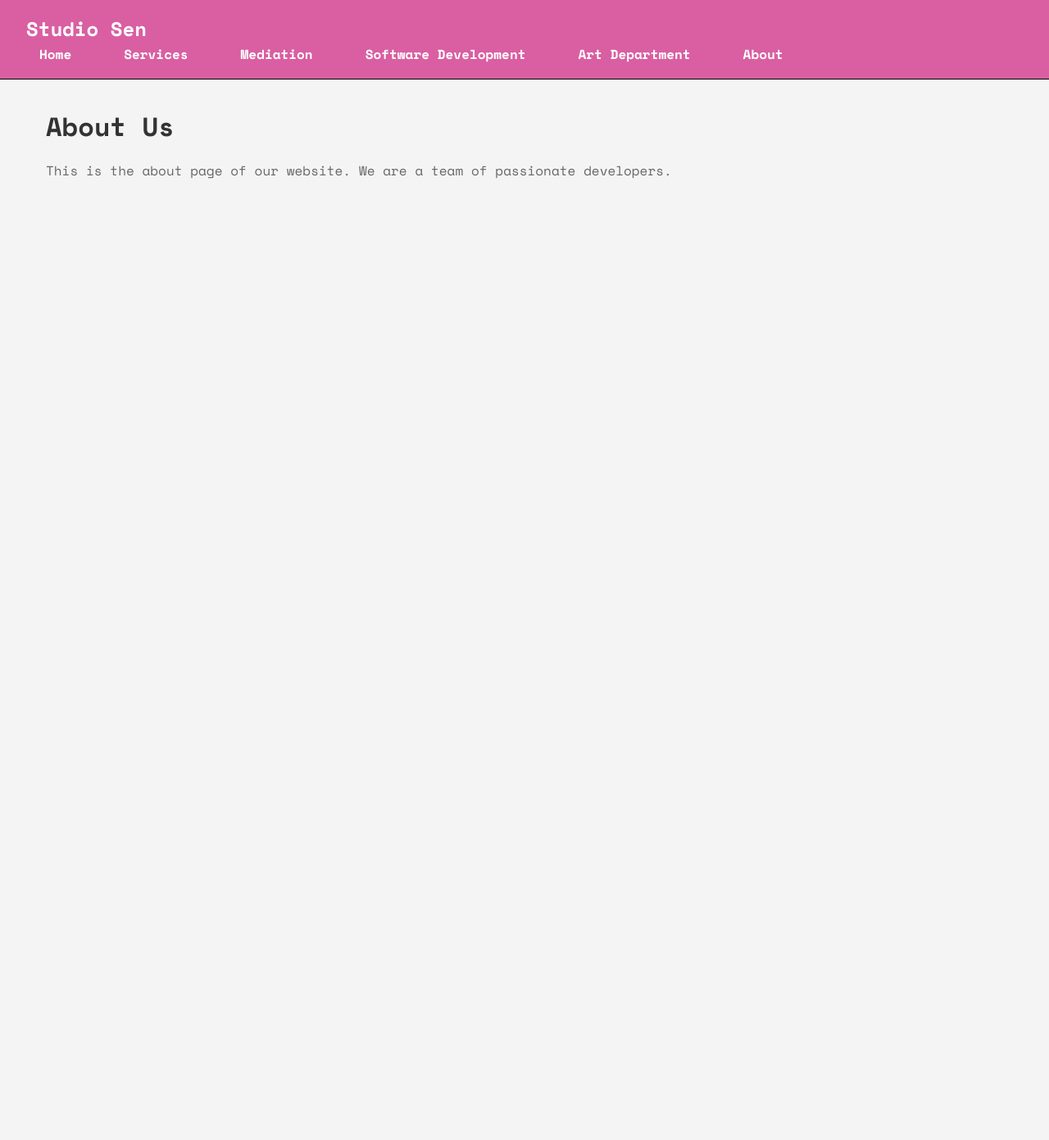
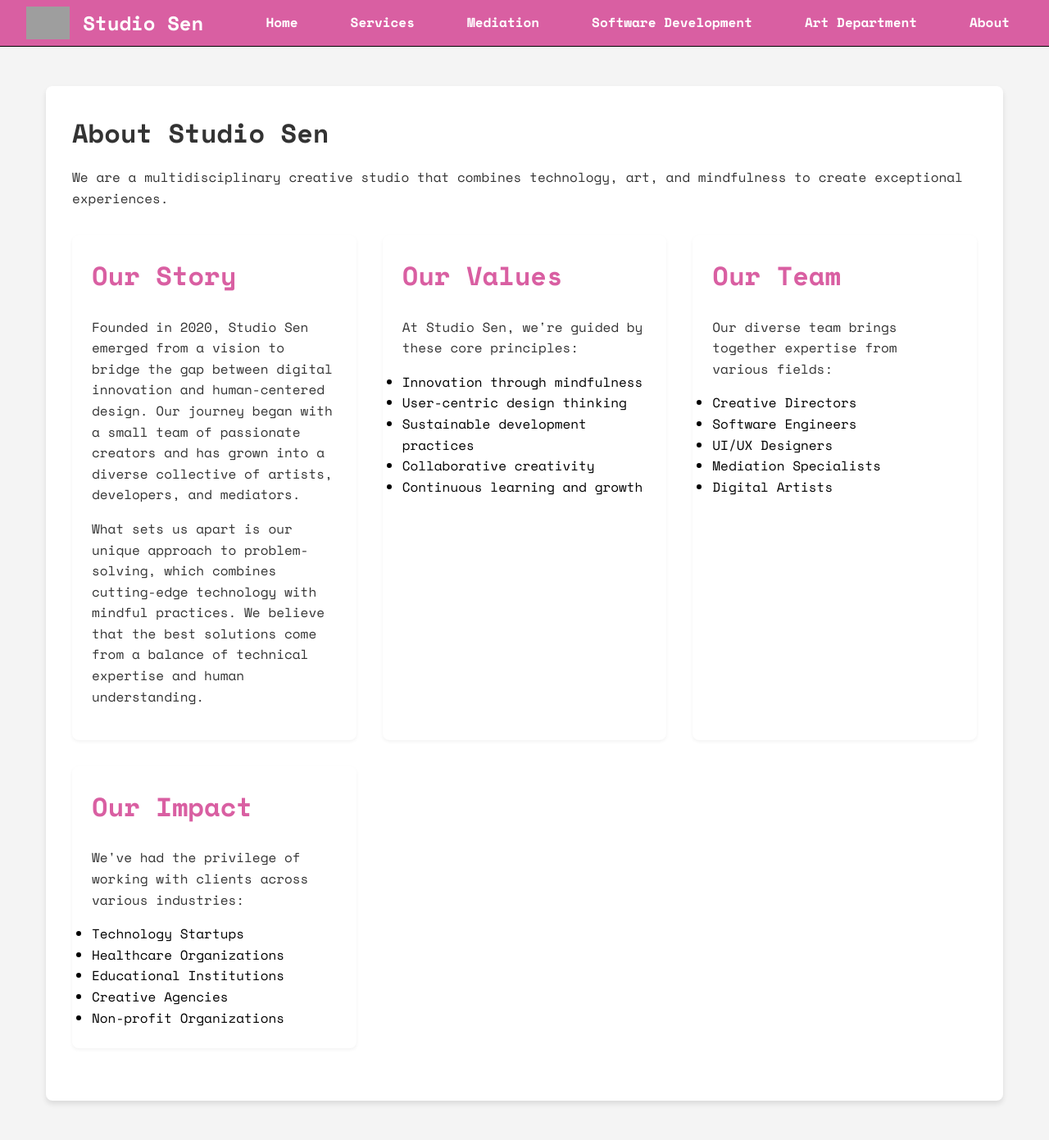
Before and after one commit to densenden/flask_templating_exercise, a Flask app: page /about in a window 1280 px wide. Shown: the whole page at 82% size. Before the commit the page ends 218 px from the top, so only its background shows below. Run offline with Flask 3, Linux system fonts and the light colour scheme; grey boxes are pictures that could not be loaded.

Commit message:
way more pages

```diff
--- a/app.py
+++ b/app.py
@@ -35,4 +35,4 @@ def art_department():
     return render_template('art-department.html')
 
 if __name__ == '__main__':
-    app.run(debug=True)
+    app.run(debug=True, port=5001)
--- a/static/css/style.css
+++ b/static/css/style.css
@@ -154,12 +154,26 @@ body {
 /* Navbar Styles */
 .navbar {
     background-color: var(--color-primary);
-    padding: 1rem 2rem;
+    padding: 0.5rem 2rem;
     position: relative;
+    display: flex;
+    justify-content: space-between;
+    align-items: center;
+}
+
+.navbar-brand-container {
+    display: flex;
+    align-items: center;
+    gap: 1rem;
+}
+
+.navbar-logo {
+    height: 40px;
+    width: auto;
 }
 
 .navbar-brand {
-    color: #fff;
+    color: var(--color-white);
     font-size: 1.5rem;
     text-decoration: none;
     font-weight: 700;
@@ -247,6 +261,15 @@ p {
 
 /* Responsive Design */
 @media (max-width: 768px) {
+    .navbar {
+        flex-direction: column;
+        padding: 1rem;
+    }
+
+    .navbar-brand-container {
+        margin-bottom: 1rem;
+    }
+
     .navbar-nav {
         flex-direction: column;
         gap: 1rem;
--- a/templates/about.html
+++ b/templates/about.html
@@ -1,10 +1,57 @@
 {% extends "layout.html" %}
 
 {% block title %}
-About
+About Us
 {% endblock %}
 
 {% block content %}
-<h1>About Us</h1>
-<p>This is the about page of our website. We are a team of passionate developers.</p>
+<div class="section">
+    <h1>About Studio Sen</h1>
+    <p>We are a multidisciplinary creative studio that combines technology, art, and mindfulness to create exceptional experiences.</p>
+
+    <div class="grid">
+        <div class="grid-item">
+            <h2>Our Story</h2>
+            <p>Founded in 2020, Studio Sen emerged from a vision to bridge the gap between digital innovation and human-centered design. Our journey began with a small team of passionate creators and has grown into a diverse collective of artists, developers, and mediators.</p>
+
+            <p>What sets us apart is our unique approach to problem-solving, which combines cutting-edge technology with mindful practices. We believe that the best solutions come from a balance of technical expertise and human understanding.</p>
+        </div>
+
+        <div class="grid-item">
+            <h2>Our Values</h2>
+            <p>At Studio Sen, we're guided by these core principles:</p>
+            <ul>
+                <li>Innovation through mindfulness</li>
+                <li>User-centric design thinking</li>
+                <li>Sustainable development practices</li>
+                <li>Collaborative creativity</li>
+                <li>Continuous learning and growth</li>
+            </ul>
+        </div>
+
+        <div class="grid-item">
+            <h2>Our Team</h2>
+            <p>Our diverse team brings together expertise from various fields:</p>
+            <ul>
+                <li>Creative Directors</li>
+                <li>Software Engineers</li>
+                <li>UI/UX Designers</li>
+                <li>Mediation Specialists</li>
+                <li>Digital Artists</li>
+            </ul>
+        </div>
+
+        <div class="grid-item">
+            <h2>Our Impact</h2>
+            <p>We've had the privilege of working with clients across various industries:</p>
+            <ul>
+                <li>Technology Startups</li>
+                <li>Healthcare Organizations</li>
+                <li>Educational Institutions</li>
+                <li>Creative Agencies</li>
+                <li>Non-profit Organizations</li>
+            </ul>
+        </div>
+    </div>
+</div>
 {% endblock %}
--- a/templates/layout.html
+++ b/templates/layout.html
@@ -11,7 +11,10 @@
 </head>
 <body>
     <nav class="navbar">
-        <a class="navbar-brand" href="/">Studio Sen</a>
+        <div class="navbar-brand-container">
+            <img src="{{ url_for('static', filename='images/logo.png') }}" alt="Studio Sen Logo" class="navbar-logo">
+            <a class="navbar-brand" href="/">Studio Sen</a>
+        </div>
         <ul class="navbar-nav">
             <li class="nav-item">
                 <a class="nav-link" href="/">Home</a>
```
Also changed, not shown: templates/services/brand-development.html (added, +50 -0 lines), templates/services/webdesign.html (added, +50 -0 lines), static/logo.png (added).
